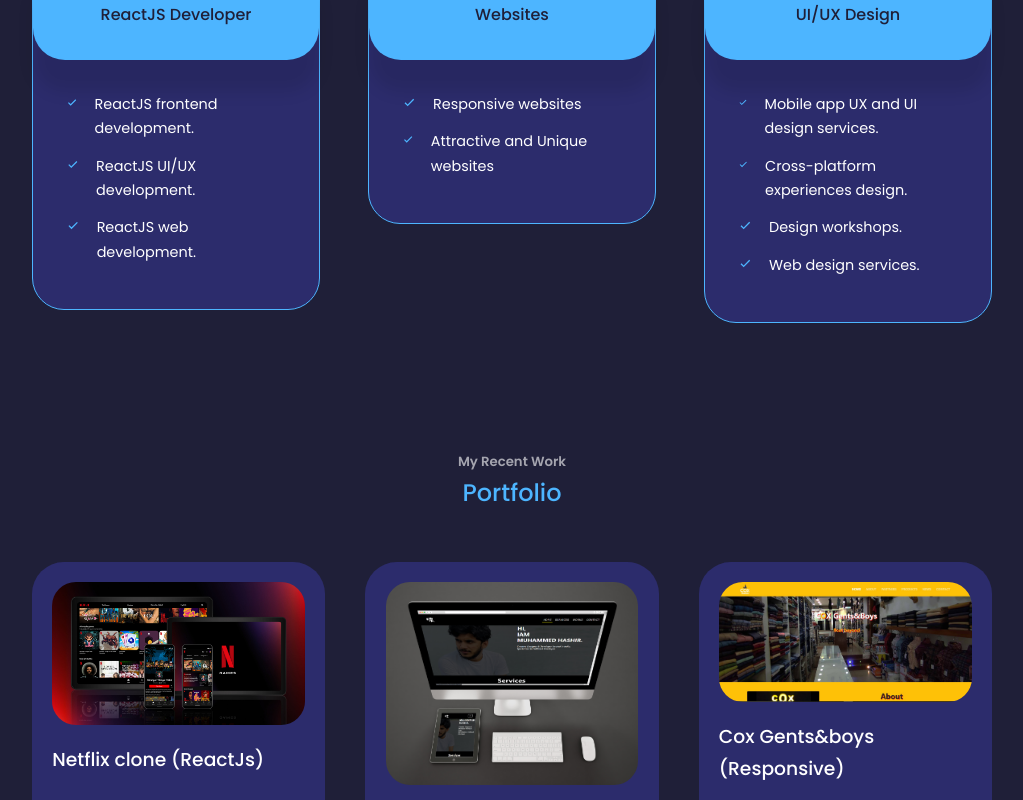
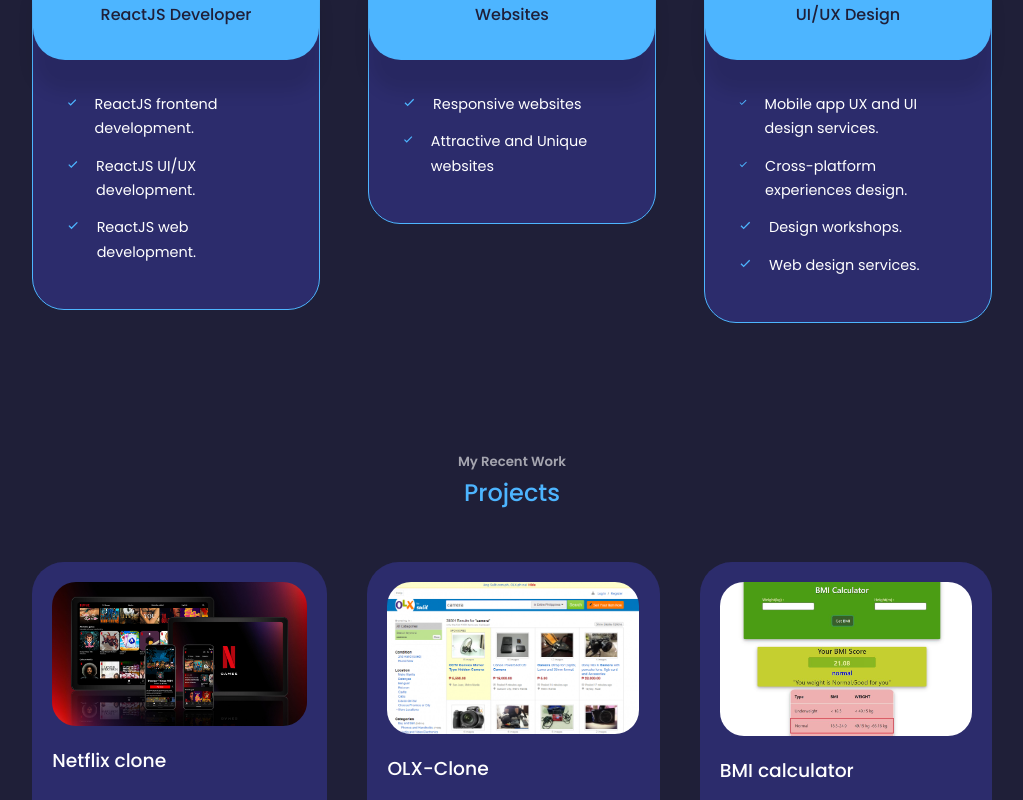
Before and after one commit to muhammedhashir1/portfolio-react, a React (Create React App) app: page / in a window 1280 px wide. Shown: the part 2850-3650 px from the top of the page, without its empty margins (128-1151 px from the left). Built offline with nearby package versions, Linux system fonts and the light colour scheme.

Commit message:
portfolio name exchanged to projects and updates

```diff
--- a/src/Components/About/About.jsx
+++ b/src/Components/About/About.jsx
@@ -31,7 +31,7 @@
             <article className="about__card">
               <GoProject className="about__icon" />
               <h5>Projects</h5>
-              <small>6</small>
+              <small>8</small>
             </article>
           </div>
           <p>
--- a/src/Components/Portfolio/Portfolio.jsx
+++ b/src/Components/Portfolio/Portfolio.jsx
@@ -1,70 +1,78 @@
 import React from "react";
 import "./Portfolio.css";
 import IMG1 from "../../Assets/netflix.jpg";
-import IMG2 from "../../Assets/portfolio.jpg";
-import IMG3 from "../../Assets/cox.JPG";
-import IMG4 from "../../Assets/bmi.JPG";
-import IMG5 from "../../Assets/steak.JPG";
-import IMG6 from "../../Assets/olx.clone.png";
-import IMG7 from "../../Assets/cox.cart.JPG";
-import IMG8 from "../../Assets/react-portfolio.JPG";
+import IMG2 from "../../Assets/olx.clone.png";
+import IMG3 from "../../Assets/bmi.JPG";
+import IMG4 from "../../Assets/cox.cart.JPG";
+import IMG5 from "../../Assets/react-portfolio.JPG";
+import IMG6 from "../../Assets/cox.JPG";
+import IMG7 from "../../Assets/portfolio.jpg";
+import IMG8 from "../../Assets/steak.JPG";
 
 const data = [
   {
     id: 1,
     image: IMG1,
-    title: "Netflix clone (ReactJs)",
+    title: "Netflix clone",
+    description: "Bootstrapped with ReactJs",
     github: "https://github.com/muhammedhashir1/netflix-clone",
     demo: "https://muhammedhashir1.github.io/netflix-clone/"
   },
   {
     id: 2,
     image: IMG2,
-    title: "My Portfolio (Responsive)",
+    title: "OLX-Clone",
+    description: "Bootstrapped with ReactJs",
+    github: "https://github.com/muhammedhashir1/olx",
+    demo: "https://muhammedhashir1.github.io/olx/"
+  },
+  {
+    id: 3,
+    image: IMG3,
+    title: "BMI calculator",
+    description: "Bootstrapped with Reactjs",
+    github: "https://github.com/muhammedhashir1/bmi-calculator",
+    demo: "https://muhammedhashir1.github.io/bmi-calculator/"
+  },
+  {
+    id: 4,
+    image: IMG4,
+    title: "COX-Cart",
+    description: "NodeJs,Handlebars,Express,MongoDB",
+    github: "https://github.com/muhammedhashir1/shopping-cart-cox",
+    demo: "https://muhammedhashir1.github.io/shopping-cart-cox/"
+  },
+  {
+    id: 5,
+    image: IMG5,
+    title: "React-Portfolio",
+    description: "Bootstrapped with Reactjs",
+    github: "https://github.com/muhammedhashir1/portfolio-react",
+    demo: "https://muhammedhashir1.github.io/portfolio-react/"
+  },
+  {
+    id: 6,
+    image: IMG6,
+    title: "Cox Gents&boys",
+    description: "Responsive static website",
+    github: "https://github.com/muhammedhashir1/cox-static-website",
+    demo: "https://muhammedhashir1.github.io/cox-static-website/"
+  },
+  {
+    id: 7,
+    image: IMG7,
+    title: "My Portfolio",
+    description: "Responsive static website",
     github: "https://github.com/muhammedhashir1/portfolio",
     demo: "https://muhammedhashir1.github.io/portfolio/"
   },
   {
-    id: 3,
-    image: IMG3,
-    title: "Cox Gents&boys (Responsive)",
-    github: "https://github.com/muhammedhashir1/cox-static-website",
-    demo: "https://muhammedhashir1.github.io/cox-static-website/"
-  },
-  {
-    id: 4,
-    image: IMG4,
-    title: "BMI calculator (Reactjs)",
-    github: "https://github.com/muhammedhashir1/bmi-calculator",
-    demo: "https://muhammedhashir1.github.io/bmi-calculator/"
-  },
-  {
-    id: 5,
-    image: IMG5,
-    title: "Steak-Shop (html,css)",
+    id: 8,
+    image: IMG8,
+    title: "Steak-Shop",
+    description: "static website",
     github: "https://github.com/muhammedhashir1/steak-shop",
     demo: "https://muhammedhashir1.github.io/steak-shop/"
-  },
-  {
-    id: 6,
-    image: IMG6,
-    title: "OLX-Clone (Reactjs)",
-    github: "https://github.com/muhammedhashir1/olx",
-    demo: "https://muhammedhashir1.github.io/olx/"
-  },
-  {
-    id: 7,
-    image: IMG7,
-    title: "COX-Cart(NodeJs)",
-    github: "https://github.com/muhammedhashir1/shopping-cart-cox",
-    demo: "https://muhammedhashir1.github.io/shopping-cart-cox/"
-  },
-  {
-    id: 8,
-    image: IMG8,
-    title: "React-Portfolio (ReactJs)",
-    github: "https://github.com/muhammedhashir1/portfolio-react",
-    demo: "https://muhammedhashir1.github.io/portfolio-react/"
   }
 ];
 
@@ -72,16 +80,17 @@
   return (
     <section id="portfolio">
       <h5>My Recent Work</h5>
-      <h2>Portfolio</h2>
+      <h2>Projects</h2>
       <div className="container portfolio__container">
         {
-          data.map(({id,image,title,github,demo})=>{
+          data.map(({id,image,title,description,github,demo})=>{
             return(
               <article key={id} className="portfolio__item">
           <div className="portfolio__item-image">
             <img src={image} alt={title} />
           </div>
           <h3>{title}</h3>
+          <h5>{description}</h5>
           <div className="portfolio__item-cta">
             <a
               href={github}
```
